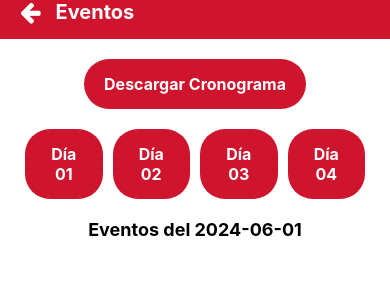
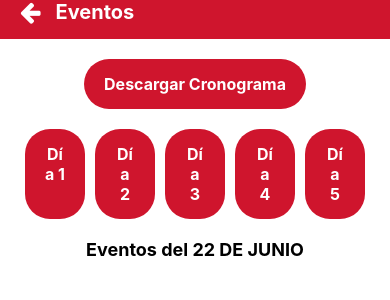
Before and after one commit to cristianrcxdd/login_react_native, a React Native app: screen /Event in a window 390 px wide. Shown: the top 300 px of the page. Built offline with nearby package versions, Linux system fonts and the light colour scheme; no server answers.

Commit message:
cambios en el mostrado de fecha cronograma actualizado y dias

```diff
--- a/page/Event.js
+++ b/page/Event.js
@@ -11,6 +11,7 @@ import {
   StatusBar,
   Linking,
   ActivityIndicator,
+  RefreshControl,
 } from 'react-native';
 import Icon from 'react-native-vector-icons/FontAwesome';
 import { useNavigation } from '@react-navigation/native';
@@ -19,12 +20,13 @@ const screenWidth = Dimensions.get('window').width;
 
 const Event = () => {
   const navigation = useNavigation();
-  const [selectedDate, setSelectedDate] = useState('2024-06-01');
+  const [selectedDate, setSelectedDate] = useState('2024-06-22');
   const [events, setEvents] = useState([]);
   const [isLoading, setIsLoading] = useState(false);
+  const [isRefreshing, setIsRefreshing] = useState(false);
 
   useEffect(() => {
-    fetchEvents('2024-06-01');
+    fetchEvents('2024-06-22');
   }, []);
 
   const fetchEvents = (date) => {
@@ -33,6 +35,7 @@ const Event = () => {
       .then((response) => response.json())
       .then((responseJson) => {
         setIsLoading(false);
+        setIsRefreshing(false);
         if (responseJson.success) {
           setEvents(responseJson.events);
         } else {
@@ -41,6 +44,7 @@ const Event = () => {
       })
       .catch((error) => {
         setIsLoading(false);
+        setIsRefreshing(false);
         console.error(error);
       });
   };
@@ -55,6 +59,28 @@ const Event = () => {
   );
 
   const statusBarHeight = Platform.OS === 'android' ? StatusBar.currentHeight : 0;
+
+  const dateMap = {
+    'Día 1': '2024-06-22',
+    'Día 2': '2024-06-25',
+    'Día 3': '2024-06-26',
+    'Día 4': '2024-06-27',
+    'Día 5': '2024-06-28'
+  };
+
+  const formatDate = (date) => {
+    const months = [
+      'ENERO', 'FEBRERO', 'MARZO', 'ABRIL', 'MAYO', 'JUNIO',
+      'JULIO', 'AGOSTO', 'SEPTIEMBRE', 'OCTUBRE', 'NOVIEMBRE', 'DICIEMBRE'
+    ];
+    const [year, month, day] = date.split('-');
+    return `${day} DE ${months[parseInt(month, 10) - 1]}`;
+  };
+
+  const onRefresh = () => {
+    setIsRefreshing(true);
+    fetchEvents(selectedDate);
+  };
 
   return (
     <SafeAreaView style={[styles.safeArea, { paddingTop: statusBarHeight }]}>
@@ -80,9 +106,9 @@ const Event = () => {
         </TouchableOpacity>
 
         <View style={styles.dateButtons}>
-          {['2024-06-01', '2024-06-02', '2024-06-03', '2024-06-04'].map((date) => (
+          {Object.entries(dateMap).map(([day, date]) => (
             <TouchableOpacity
-              key={date}
+              key={day}
               style={[styles.dateButton, isLoading ? styles.disabledDateButton : null]}
               onPress={() => {
                 if (!isLoading) {
@@ -92,13 +118,13 @@ const Event = () => {
               }}
               disabled={isLoading}
             >
-              <Text style={styles.dateButtonText}>{`Día ${date.split('-')[2]}`}</Text>
+              <Text style={styles.dateButtonText}>{day}</Text>
             </TouchableOpacity>
           ))}
         </View>
 
         {selectedDate && (
-          <Text style={styles.selectedDateText}>Eventos del {selectedDate}</Text>
+          <Text style={styles.selectedDateText}>Eventos del {formatDate(selectedDate)}</Text>
         )}
 
         {isLoading ? (
@@ -111,6 +137,9 @@ const Event = () => {
             renderItem={renderItem}
             keyExtractor={item => item.id.toString()}
             contentContainerStyle={styles.listContent}
+            refreshControl={
+              <RefreshControl refreshing={isRefreshing} onRefresh={onRefresh} />
+            }
           />
         )}
       </View>
```
